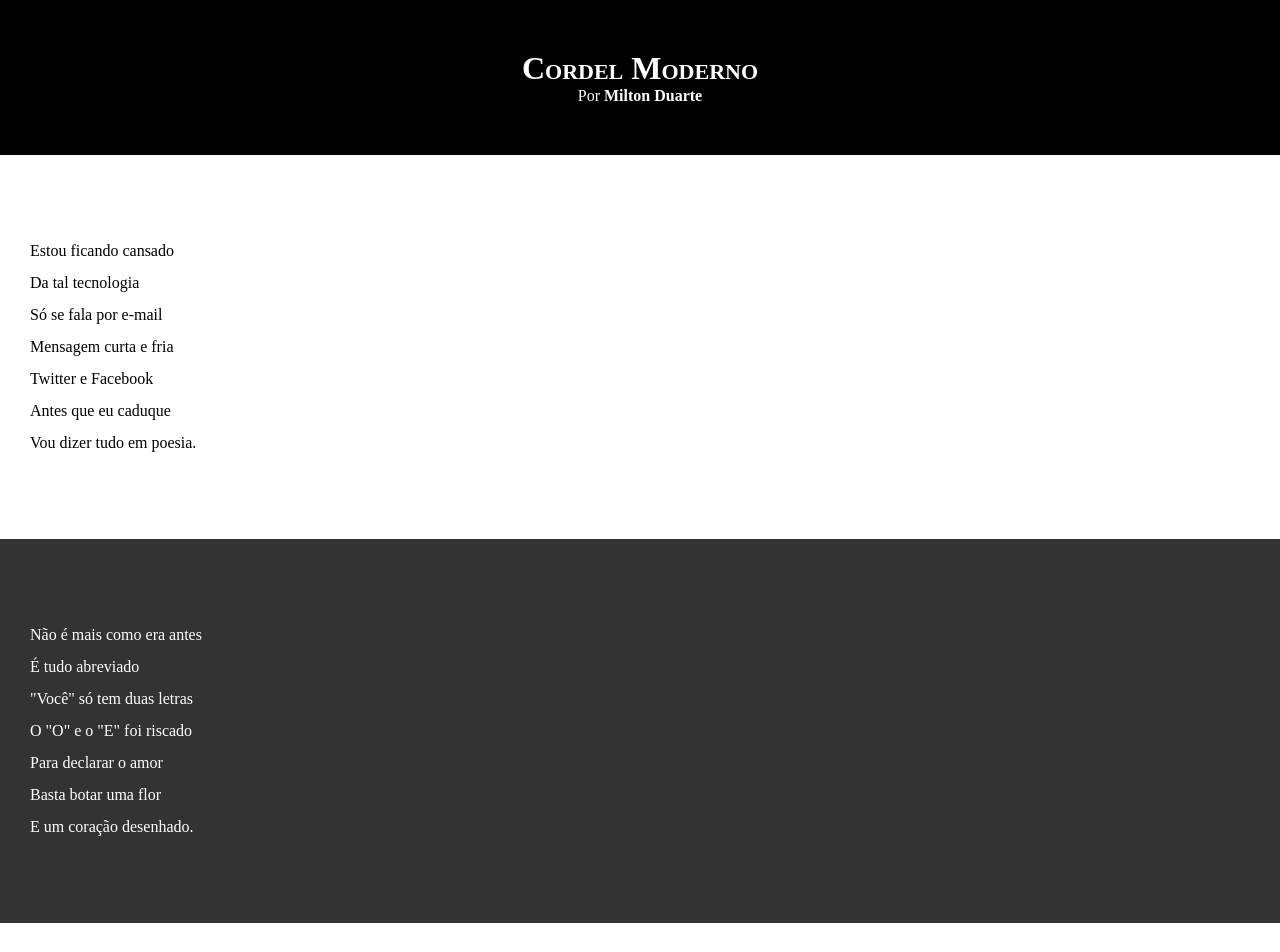
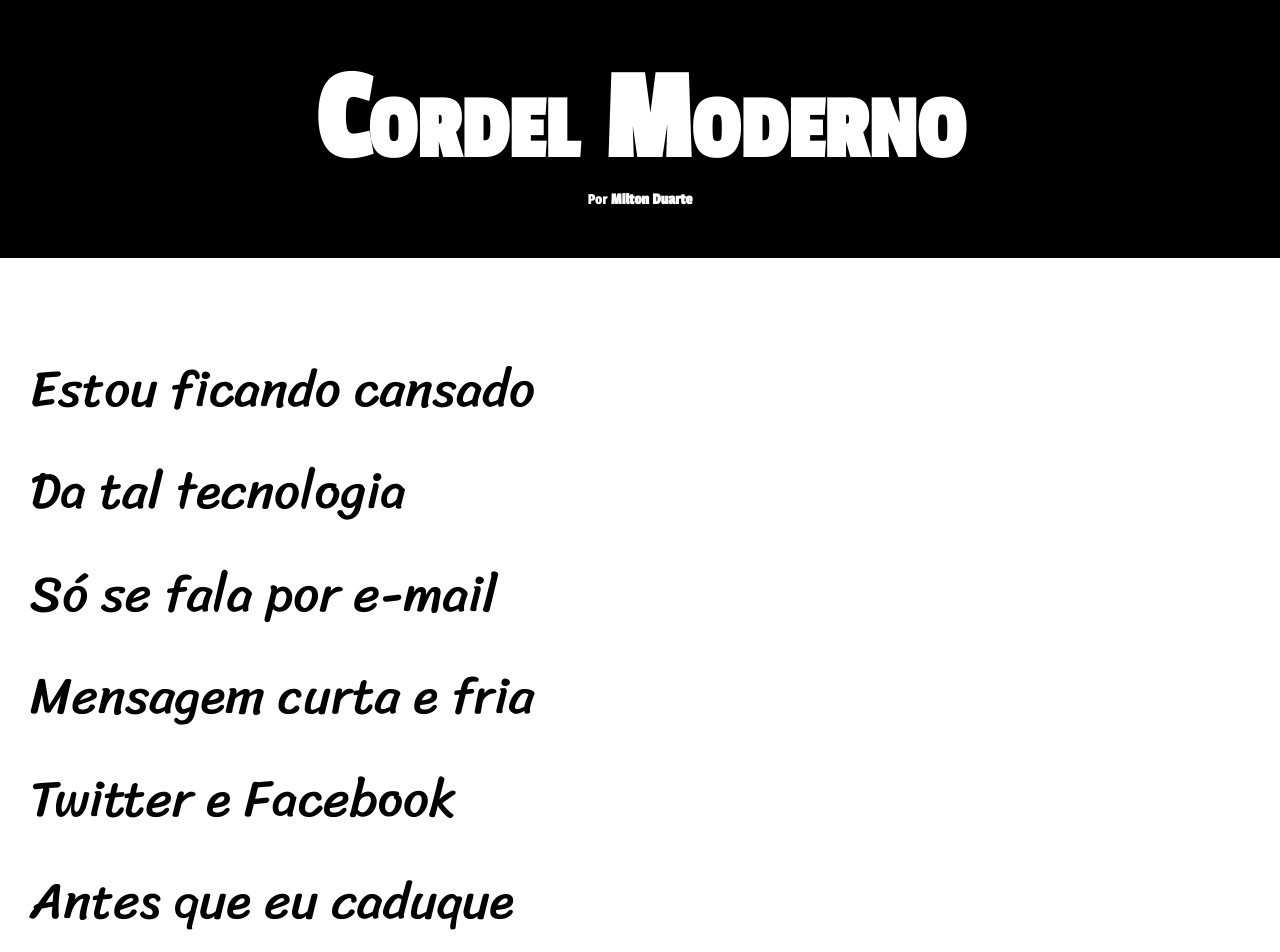
Before and after one commit to vinilink0880/html-css, a plain HTML site: page desafios/desafio12/index.html in a window 1280 px wide. Shown: the top 952 px of the page. Drawn offline with Linux system fonts and the light colour scheme.

Commit message:
Update style.css

```diff
--- a/desafios/desafio12/style.css
+++ b/desafios/desafio12/style.css
@@ -1,4 +1,17 @@
 @charset "UTF-8";
+
+@import url('https://fonts.googleapis.com/css2?family=Passion+One&family=Sriracha&display=swap');
+
+@import url('https://fonts.googleapis.com/css2?family=Sriracha&display=swap');
+
+:root {
+
+    --font1: Verdana, Geneva, Tahoma, sans-serif;
+    --font2: 'passion one', cursive;
+    --font3: 'Sriracha', cursive;
+
+
+}
 
 * {
     margin: 0px;
@@ -8,17 +21,21 @@
 html, body {
     min-height: 100vh;
     background-color: darkgray;
+    font-family: var(--font1);
 }
 
 header {
     background-color: black;
     color: white;
     text-align: center;
+    font-family: var(--font2);
+
 }
 
 header > h1 {
     padding-top: 50px;
     font-variant: small-caps;
+    font-size: 10vw;
 }
 
 header > p {
@@ -40,6 +57,8 @@ section {
     padding-bottom: 10vh;
     padding-left: 30px;
     line-height: 2em;
+    font-family: var(--font3);
+    font-size: 4vw;
 }
 
 section.normal {
@@ -53,8 +72,9 @@ section.imagem {
 }
 
 section.imagem > p {
-    width: 400px;
-    background-color: rgb(51, 51, 51);
+    padding: 10px;
+    display: inline-block;
+    background-color: rgb(41, 41, 41);
 }
 
 footer {
```
